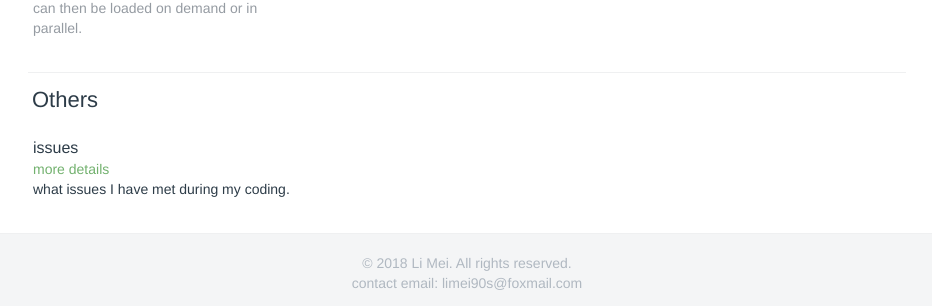
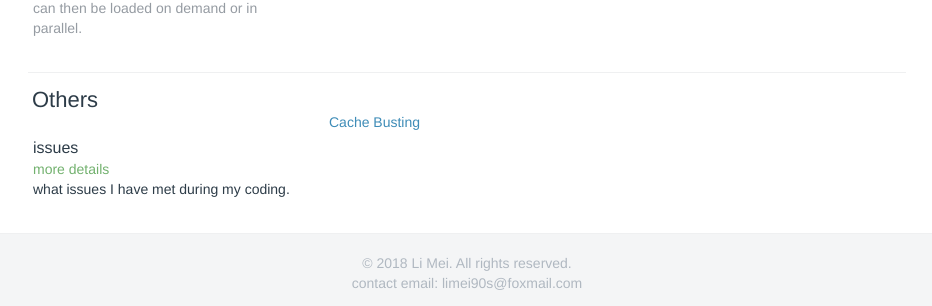
Before and after one commit to LiMeii/LiMeii.github.io, a Jekyll site: the page built from index.html, in a window 1280 px wide. Shown: the part 516-822 px from the top of the page, without its empty margins (173-1105 px from the left). Built offline with Jekyll 4.4.1, drawn with Linux system fonts in a browser that asks for light colours.

Commit message:
test post url

```diff
--- a/index.html
+++ b/index.html
@@ -96,6 +96,12 @@ layout: default
                                         </a></span>what issues I have met during my coding.</p>
                                 </div>
                             </li>
+                            {% for post in site.posts %}
+                            <li>
+                              <h2><a href="{{ post.url }}">{{ post.title }}</a></h2>
+                              <p>{{ post.excerpt }}</p>
+                            </li>
+                          {% endfor %}
                         </ol>
                     </div>
                 </article>
```
